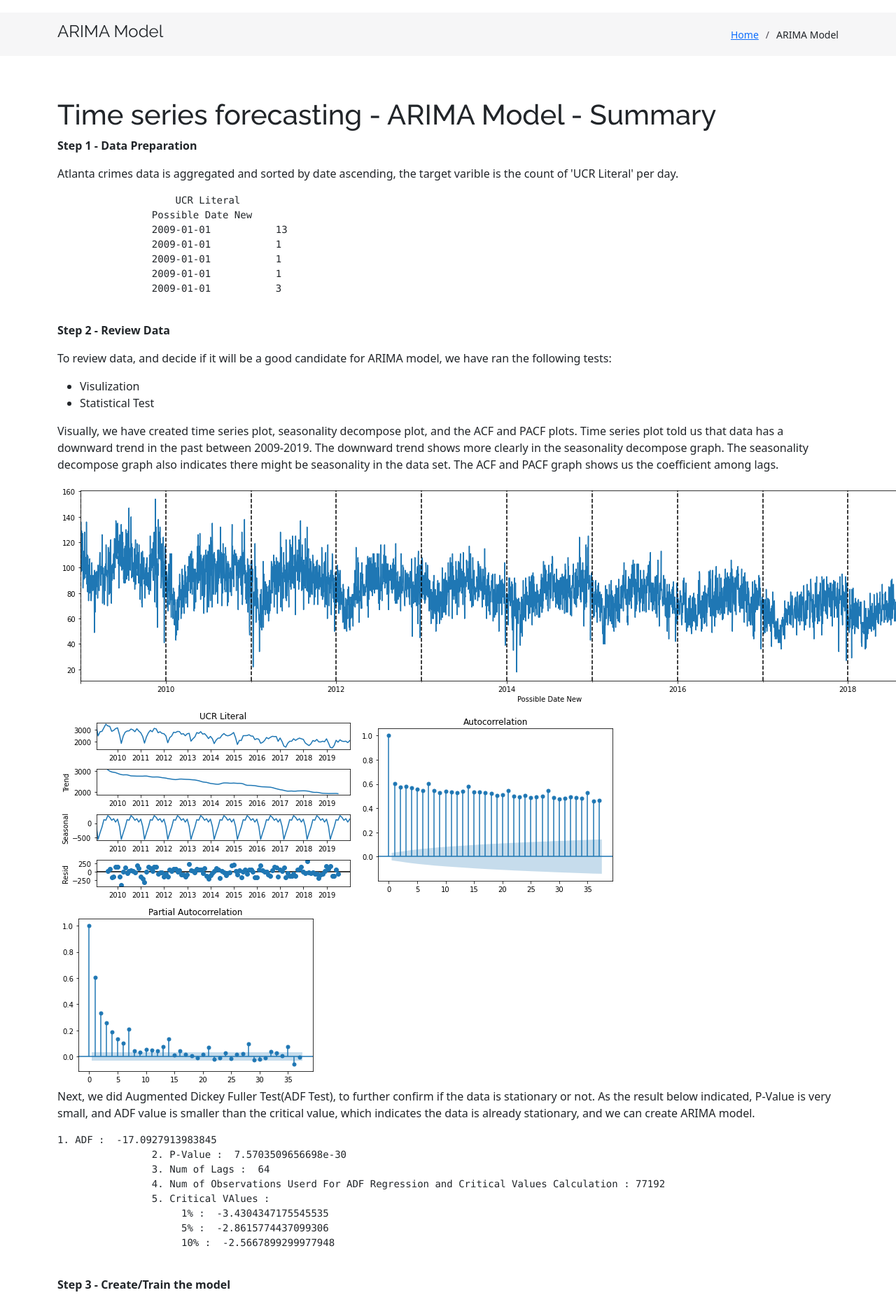
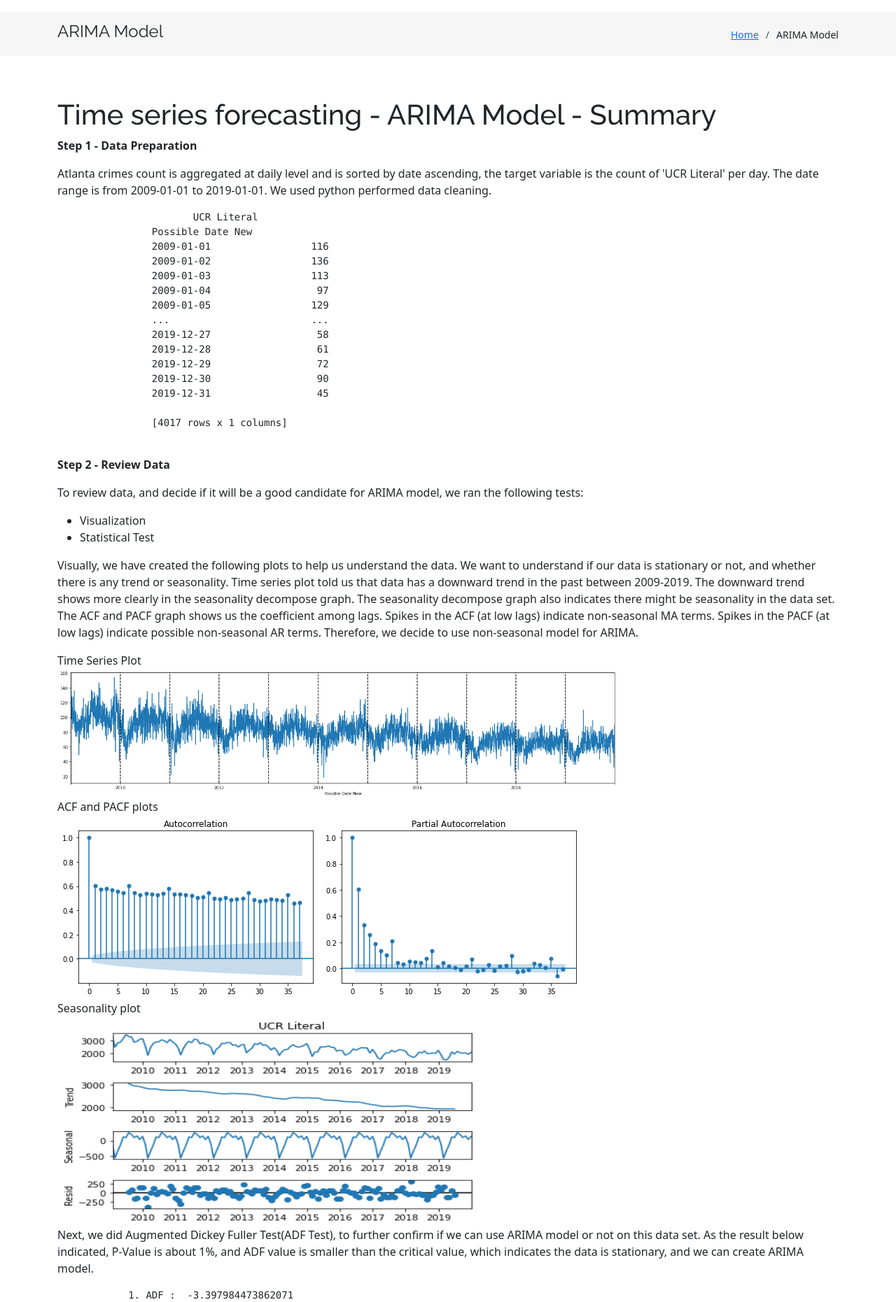
Before and after one commit to vieravfg/atlanta-crime, a Flask app: page /arima.html in a window 1280 px wide. Shown: the part 82-1943 px from the top of the page at 70% size. Run offline with Flask 2, Linux system fonts and the light colour scheme; some libraries are stand-ins or nearby versions.

Commit message:
index.html and ml

```diff
--- a/atlanta_crime/templates/arima.html
+++ b/atlanta_crime/templates/arima.html
@@ -103,54 +103,104 @@
           <div class="col-md-12">
             <h1>Time series forecasting - ARIMA Model - Summary</h1>
             <p><b>Step 1 - Data Preparation</b></p>
-            <p>Atlanta crimes data is aggregated and sorted by date ascending, the target varible is the count of 'UCR Literal' per day.</p>
-            <pre>                    UCR Literal
+            <p>Atlanta crimes count is aggregated at daily level and is sorted by date ascending,
+                the target variable is the count of 'UCR Literal' per day. The date range is from 2009-01-01 to 2019-01-01.
+                We used python performed data cleaning.
+            </p>
+            <pre>                       UCR Literal
                 Possible Date New
-                2009-01-01           13
-                2009-01-01           1
-                2009-01-01           1
-                2009-01-01           1
-                2009-01-01           3
+                2009-01-01                 116
+                2009-01-02                 136
+                2009-01-03                 113
+                2009-01-04                  97
+                2009-01-05                 129
+                ...                        ...
+                2019-12-27                  58
+                2019-12-28                  61
+                2019-12-29                  72
+                2019-12-30                  90
+                2019-12-31                  45
+
+                [4017 rows x 1 columns]
             </pre>
             <p><b>Step 2 - Review Data</b></p>
-            <p>To review data, and decide if it will be a good candidate for ARIMA model, we have ran the following tests:
+            <p>To review data, and decide if it will be a good candidate for ARIMA model, we ran the following tests:
                 <ul>
-                    <li>Visulization</li>
+                    <li>Visualization</li>
                     <li>Statistical Test</li>
                 </ul>
-            <p>Visually, we have created time series plot, seasonality decompose plot, and the ACF and PACF plots. Time series plot told us that
+            <p>Visually, we have created the following plots to help us understand the data. We want to understand if our data is stationary or not, and whether there is any trend or seasonality. Time series plot told us that
             data has a downward trend in the past between 2009-2019. The downward trend shows more clearly in the seasonality decompose graph. The
-            seasonality decompose graph also indicates there might be seasonality in the data set. The ACF and PACF graph shows us the coefficient among lags.
+            seasonality decompose graph also indicates there might be seasonality in the data set. The ACF and PACF graph shows us the coefficient among lags. Spikes in the ACF (at low lags) indicate non-seasonal MA terms.
+            Spikes in the PACF (at low lags) indicate possible non-seasonal AR terms. Therefore, we decide to use non-seasonal model for ARIMA.
+
             </p>
-            <img src='../static/img/ARIMATimeSeriesPlot.png'/>
-            <img src='../static/img/Seasonality Check.png'/>
+            <div>
+            <caption>Time Series Plot</caption><br>
+            <img src='../static/img/ARIMATimeSeriesPlot.png'/ width="800"><br>
+            <caption>ACF and PACF plots</caption><br>
             <img src='../static/img/ACF.png'/>
-            <img src='../static/img/PACF.png'/>
-            <p>Next, we did Augmented Dickey Fuller Test(ADF Test), to further confirm if the data is stationary or not. As the result below
-                indicated, P-Value is very small, and ADF value is smaller than the critical value, which indicates the data is already stationary, and we can create ARIMA model.
+            <img src='../static/img/PACF.png'/><br>
+            <caption>Seasonality plot</caption><br>
+            <img src='../static/img/Seasonality Check.png'/ width = '600' height ='300'>
+            </div>
+            <p>Next, we did Augmented Dickey Fuller Test(ADF Test), to further confirm if we can use ARIMA model or not on this data set. As the result below
+            indicated, P-Value is about 1%, and ADF value is smaller than the critical value, which indicates the data is stationary, and we can create ARIMA model.
             </p>
-            <pre>1. ADF :  -17.0927913983845
-                2. P-Value :  7.5703509656698e-30
-                3. Num of Lags :  64
-                4. Num of Observations Userd For ADF Regression and Critical Values Calculation : 77192
-                5. Critical VAlues :
-                     1% :  -3.4304347175545535
-                     5% :  -2.8615774437099306
-                     10% :  -2.5667899299977948
+            <pre>
+            1. ADF :  -3.397984473862071
+            2. P-Value :  0.01102777294901886
+            3. Num of Lags :  31
+            4. Num of Observations Userd For ADF Regression and Critical Values Calculation : 3985
+            5. Critical VAlues :
+	        1% :  -3.431992036963141
+	        5% :  -2.862265562109333
+	        10% :  -2.567156224565458
             </pre>
-            <p><b>Step 3 - Create/Train the model</b></p>
-            <p>Using pmdarima python libarery, we were able to run auto_arima function to select the hyper parameters with the lowest AIC score. The selected parameters are (3,1,3)</p>
+            <p><b>Step 3 - Fit the model</b></p>
+            <p>In this step, we first split the dataset to train and test. 80% data is used for training, and 20% is used for testing.
+                To create ARIMA model, we need to decide p, d, q three parameters, using pmdarima python
+                library, we were able to run auto_arima function to select the hyper parameters with the lowest AIC(Akalike Information Criterion) score, the lower the AIC score, the less information is lost during the model training. The selected parameters are (4,1,3)</p>
             <pre>
-                Best model:  ARIMA(3,1,3)(0,0,0)[0] intercept
-                Total fit time: 36.345 seconds
+                Performing stepwise search to minimize aic
+                ARIMA(2,1,2)(0,0,0)[0] intercept   : AIC=31309.416, Time=2.25 sec
+                ARIMA(0,1,0)(0,0,0)[0] intercept   : AIC=33429.326, Time=0.10 sec
+                ARIMA(1,1,0)(0,0,0)[0] intercept   : AIC=32452.066, Time=0.22 sec
+                ARIMA(0,1,1)(0,0,0)[0] intercept   : AIC=31320.183, Time=0.42 sec
+                ARIMA(0,1,0)(0,0,0)[0]             : AIC=33427.332, Time=0.08 sec
+                ARIMA(1,1,2)(0,0,0)[0] intercept   : AIC=31310.831, Time=1.95 sec
+                ARIMA(2,1,1)(0,0,0)[0] intercept   : AIC=31311.163, Time=1.10 sec
+                ARIMA(3,1,2)(0,0,0)[0] intercept   : AIC=31309.388, Time=3.10 sec
+                ARIMA(3,1,1)(0,0,0)[0] intercept   : AIC=31311.738, Time=1.47 sec
+                ARIMA(4,1,2)(0,0,0)[0] intercept   : AIC=31311.311, Time=3.25 sec
+                ARIMA(3,1,3)(0,0,0)[0] intercept   : AIC=31226.818, Time=5.23 sec
+                ARIMA(2,1,3)(0,0,0)[0] intercept   : AIC=inf, Time=5.22 sec
+                ARIMA(4,1,3)(0,0,0)[0] intercept   : AIC=31200.432, Time=6.15 sec
+                ARIMA(5,1,3)(0,0,0)[0] intercept   : AIC=31234.934, Time=7.19 sec
+                ARIMA(4,1,4)(0,0,0)[0] intercept   : AIC=inf, Time=7.14 sec
+                ARIMA(3,1,4)(0,0,0)[0] intercept   : AIC=inf, Time=6.86 sec
+                ARIMA(5,1,2)(0,0,0)[0] intercept   : AIC=31309.114, Time=4.00 sec
+                ARIMA(5,1,4)(0,0,0)[0] intercept   : AIC=31211.518, Time=7.64 sec
+                ARIMA(4,1,3)(0,0,0)[0]             : AIC=31177.958, Time=3.67 sec
+                ARIMA(3,1,3)(0,0,0)[0]             : AIC=31203.767, Time=3.13 sec
+                ARIMA(4,1,2)(0,0,0)[0]             : AIC=31309.639, Time=1.99 sec
+                ARIMA(5,1,3)(0,0,0)[0]             : AIC=31252.722, Time=4.13 sec
+                ARIMA(4,1,4)(0,0,0)[0]             : AIC=inf, Time=4.46 sec
+                ARIMA(3,1,2)(0,0,0)[0]             : AIC=31307.717, Time=1.46 sec
+                ARIMA(3,1,4)(0,0,0)[0]             : AIC=inf, Time=4.00 sec
+                ARIMA(5,1,2)(0,0,0)[0]             : AIC=31307.451, Time=1.97 sec
+                ARIMA(5,1,4)(0,0,0)[0]             : AIC=inf, Time=4.73 sec
+
+               Best model:  ARIMA(4,1,3)(0,0,0)[0]
+               Total fit time: 92.949 seconds
             </pre>
-            <p>Train the model with ARIMA(3,1,3)(0,0,0)[0] took about 2 hours for this dataset</p>
+            <p>Train the model with ARIMA(4,1,3)(0,0,0)[0] took about 2 hours for this dataset</p>
             <p><b>Step 4 - Evaluate the Model</b></p>
-            <p>We split data 80/20 for train and test. The graph below shows output of the predicated test data and actual test data.</p>
+            <p>The graph below shows output of the predicated test data and actual test data.</p>
             <img src='../static/img/arimapredactual.png'/>
-            <p>The graph shows a promising predicated value, however, when we calcuated R squre, it is only 0.20. In addition, we also
-                Calcuated RMSE score, which is about 10, and the mean of the data set is 65. It is not great, but wasn't too much off either. So we decided to go
-                ahead use the model to perform forecast for the next 2 years.
+            <p>The graph shows a promising predicated value, however, when we calcuated R squared, it is only 0.20. In addition, we also
+                calcuated RMSE score, which is about 10, and the mean of the data set is 65. It doesn't look great, but we decided to go
+                ahead use the model to perform forecast for the next 2 years and observe what happens.
             </p>
             <p><b>Step 5 - Forecasting</b></p>
             <pre>
@@ -168,19 +218,15 @@
                 2021-12-31   59.110697
             </pre>
             <img src='../static/img/ForecastingResult.png'/>
-            <p><b>What we learn</b></p>
-            <p>Beside this model, we have tried different variabion of ARIMA model such as AR, MA, ARIMAX, also attemped to aggregate data to the hourly level,
-                and adding in the zipcode as a variable. For the AR and MA, the results are not usable, for ARIMAX, our computer resource is limited and using colab, it
-                requires Pro. We did try to trim down the data set couple of times, and still were not able to make it work.
-            </p>
-            <p>Even though the model doesn't work as good as we want it to be, but we certainly leanred the process of creating a machine learning model,
-                model selection, parameter selection, train/test, evaluate the model, at the end, using the model to predict. This is very valuable lesson.
-                In addition, accepting the fact that a good model will take a lot of time to tune, train, and understand, many times we will fail, but eventually we will make something good happen.
-            </p>
-            <p>Machine learning is a very in depth topic, there are so much to learn and understand in order to make things work the way we want it to, so learning will be a
-                life long journy in the Data Science world.
-            </p>
-            <p></p>
+            <p><b>Valuable Lesson Learned</b></p>
+            <p>Understand data is the critical first step before creating any model.
+            Different ML models require different characristic of data.
+            If the data isn't a good candidate for certain ML models,
+            it won't work as expected even with tuning the hyper-parameters.</p>
+            <p>Even though the model didn't work as good as we want it to be,
+            during this process, we have learned the ML project life cycle. Data gathering, cleaning, analyzing,
+            feature selection, model selection, train/test split data set, train the model, test the model, evaludate the model, and deploy the model.
+            This is a great learning experience, and certainly, this is just the beginning of a long learning journey, and we are very excited for what other things we will learn.</p>
         </div>
         </div>
         </div>
@@ -277,7 +323,7 @@
   <link href="../static/vendor/swiper/swiper-bundle.min.css" rel="stylesheet">
 
   <!-- Template Main JS File -->
-  <script src="../static/js/betmain.js"></script>
+  <script src="../static/js/main.js"></script>
 
 </body>
 
--- a/atlanta_crime/templates/ml.html
+++ b/atlanta_crime/templates/ml.html
@@ -110,7 +110,7 @@
         <button id="result">Forecast</button>
         </div>
         <div class='row'>
-        <div class="col-md-12" sytle = 'overflow-x: scroll'>
+        <div class="col-md-12" style="height:400px;overflow:auto">
         <table id="pred_result" class="table table-striped">
           <thead>
             <tr>
@@ -123,7 +123,9 @@
         </table>
       </div>
       </div>
+      <div class="col-md-12">
       <div id = 'myDiv'></div>
+      </div>
       </div>
     </section>
 
@@ -176,8 +178,6 @@
 
   <!-- Template Main JS File -->
   <script src="../static/js/ml.js"></script>
-  <script src="../static/js/betmain.js"></script>
-
 </body>
 
 </html>
```
Also changed, not shown: atlanta_crime/static/js/ml.js (+16 -7 lines), atlanta_crime/templates/index.html (+43 -58 lines), atlanta_crime/static/img/autocorrelation.png (added).
